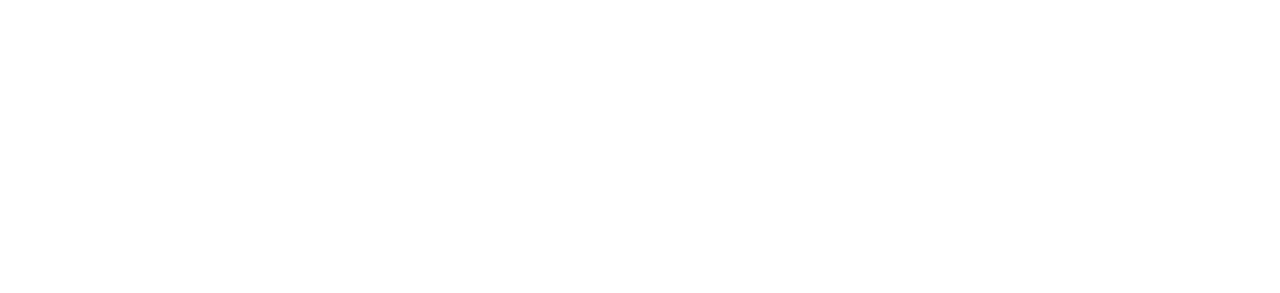
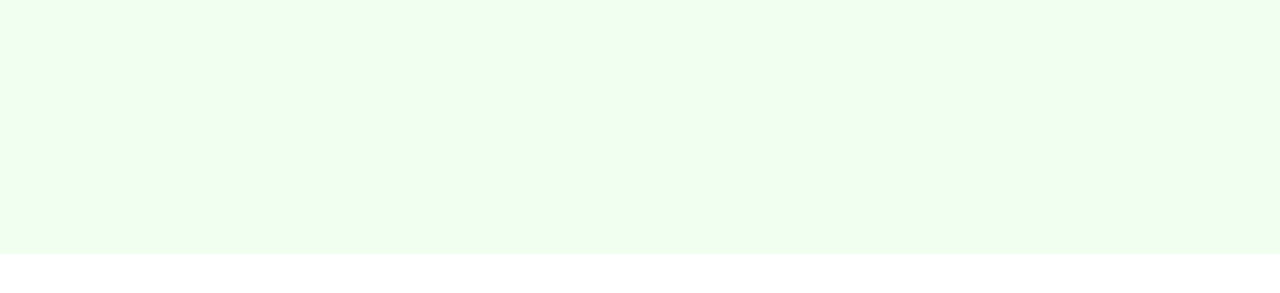
Before and after one commit to cruzgx/Park-Tracker, a React (Create React App) app: page / in a window 1280 px wide. Shown: the part 925-1218 px from the top of the page. Before the commit the page ends 800 px from the top, so only its background shows below. Built offline with nearby package versions, Linux system fonts and the light colour scheme.

Commit message:
Added basic styling to the home page

```diff
--- a/public/index.html
+++ b/public/index.html
@@ -24,7 +24,7 @@
       work correctly both with client-side routing and a non-root public URL.
       Learn how to configure a non-root public URL by running `npm run build`.
     -->
-    <title>React App</title>
+    <title>Park App</title>
   </head>
   <body>
     <noscript>You need to enable JavaScript to run this app.</noscript>
--- a/src/pages/Home.js
+++ b/src/pages/Home.js
@@ -1,14 +1,26 @@
 // Imports here
 import React from "react";
 import { Link } from "react-router-dom";
+import '../styling/Home.css'
 
 // Props can be passed to home component
 const Home = () => {
 
-    return(
+    return (
         <div>
-           <h1>I'm the home page!</h1>
-           <Link to='/about'>Click me to go to the About page</Link>
+            <div className='home_container'>
+                <h1>I'm the home page!</h1>
+                <Link to='/about'>Click me to go to the About page</Link>
+
+                <div className='home_top_imgage' className='home_img_container'>
+                    <h1 className='home_front_decript'>Find your next park</h1>
+                    <img src='https://media.timeout.com/images/100469525/image.jpg' alt='' />
+                </div>
+
+
+                <h1 className='home_info_blurb'>Find out all you need to know any of any of NYC's parks here</h1>
+
+            </div>
         </div>
     );
 }
--- /dev/null
+++ b/src/styling/Home.css
@@ -0,0 +1,28 @@
+.home_container {
+    margin: 0;
+    padding: 0;
+    background: honeydew;
+    box-sizing: border-box;
+}
+
+.home_img_container{
+    padding: 20px;
+    display: flex;
+    flex-direction: column;
+    text-align: center;
+    height: 100vh;
+    align-items: center;
+}
+
+
+.home_front_decript{
+    text-align: center;
+}
+
+.home_info_blurb {
+    text-align: center;
+    color: honeydew;
+    font-weight: 800;
+    font-family: Arial, Helvetica, sans-serif;
+    font-size: 500%
+}
```
Also changed, not shown: src/pages/ParkSearch.js (added, +8 -0 lines), 1 other file (tests, documents, lock files or other folders).
